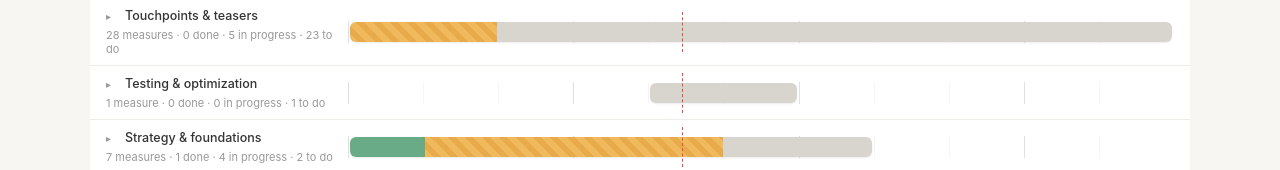
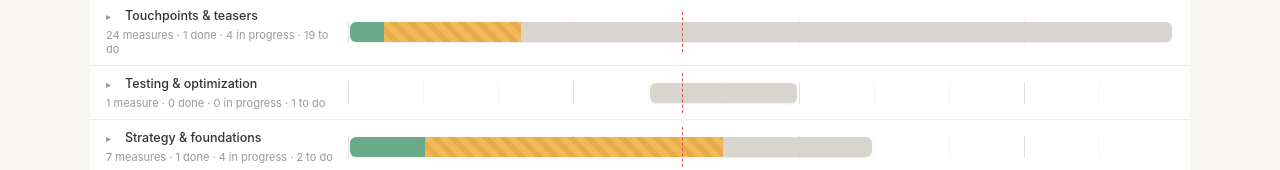
Before and after one commit to rmalet-datasport/measures, a plain HTML site: page index.html in a window 1280 px wide. Shown: the part 2480-2650 px from the top of the page. Drawn offline with Linux system fonts and the light colour scheme.

Commit message:
Remove CTA - FFL Coach (Magazine) and duplicate magazine placement entries; Gewinnspiele FFL opt-in done
Co-Authored-By: Claude Opus 5.5 <noreply@anthropic.com>

```diff
--- a/index.html
+++ b/index.html
@@ -2309,18 +2309,6 @@
         {
           stream: "magazine",
           category: "Touchpoints & teasers",
-          name: "CTA - FFL Coach",
-          sub: "Pre-race touchpoint — cross-promotion of the magazine via the Fit for Life Coach",
-          months: ["2026-10", "2026-12"],
-          effort: "med",
-          impact: "med",
-          status: "todo",
-          responsible: "Raphael",
-          goal: "CTR ≥ 1%",
-        },
-        {
-          stream: "magazine",
-          category: "Touchpoints & teasers",
           name: "follow-up emails on sample receivers",
           sub: "Create a dedicated communication on the receivers of the magazine samples",
           months: ["2026-10", "2026-12"],
@@ -2445,43 +2433,6 @@
             "Issue period: 23.07.2026 – 23.08.2026\n\nCurrent issue is sold out except for one box left.",
         },
         {
-          stream: ["magazine", "offline"],
-          category: "Touchpoints & teasers",
-          name: "Magazine placement in running shops & physios",
-          sub: "Display copies of the magazine in running shops, physiotherapy practices, fitness centers, etc.",
-          months: ["2026-09", "2026-10"],
-          effort: "med",
-          impact: "med",
-          status: "inprogress",
-          responsible: "Katrin",
-          description:
-            "Issue period: 03.09.2026 – 03.10.2026\n\nFor this next issue, we'll rely more on free samples again instead of just distributing copies.\n\nBack on it for the new magazine — events and further locations are being selected.",
-        },
-        {
-          stream: ["magazine", "offline"],
-          category: "Touchpoints & teasers",
-          name: "Magazine placement in running shops & physios",
-          sub: "Display copies of the magazine in running shops, physiotherapy practices, fitness centers, etc.",
-          months: ["2026-10", "2026-11"],
-          effort: "med",
-          impact: "med",
-          status: "todo",
-          responsible: "Katrin",
-          description: "Issue period: 22.10.2026 – 22.11.2026",
-        },
-        {
-          stream: ["magazine", "offline"],
-          category: "Touchpoints & teasers",
-          name: "Magazine placement in running shops & physios",
-          sub: "Display copies of the magazine in running shops, physiotherapy practices, fitness centers, etc.",
-          months: ["2026-12", "2027-01"],
-          effort: "med",
-          impact: "med",
-          status: "todo",
-          responsible: "Katrin",
-          description: "Issue period: 10.12.2026 – 10.01.2027",
-        },
-        {
           stream: ["coach", "magazine"],
           category: "Strategy & foundations",
           name: "Social media advertising",
@@ -3069,10 +3020,10 @@
           category: "Touchpoints & teasers",
           name: "Gewinnspiele — FFL opt-in & nurturing",
           sub: "FFL opt-in, qualifying questions, FFL subscription as prize, post-contest sequence",
-          months: ["2026-12", "2027-02"],
-          effort: "low",
-          impact: "high",
-          status: "todo",
+          months: ["2026-11"],
+          effort: "low",
+          impact: "high",
+          status: "done",
           responsible: "Raphael",
         },
         {
```
